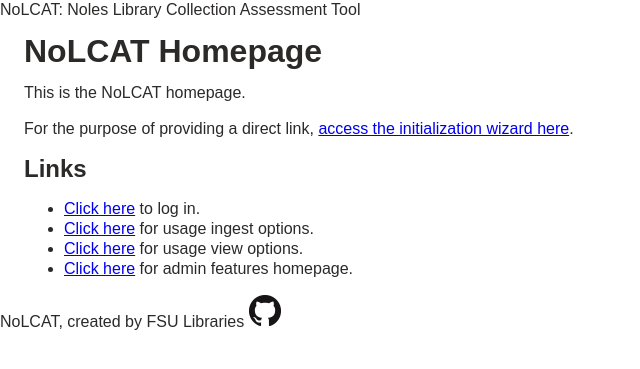
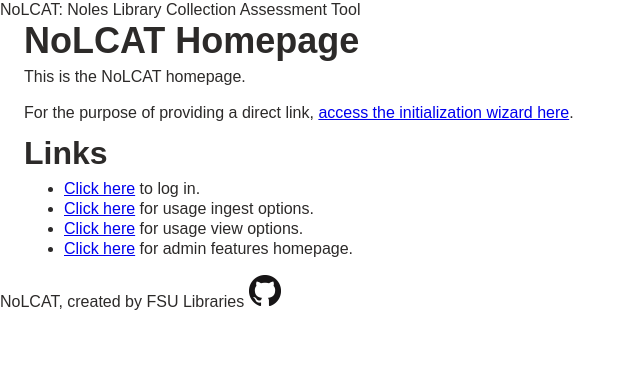
Before and after one commit to ereiskind/nolcat, a Flask app: page / in a window 1280 px wide. Shown: the top 369 px of the page, without its empty margins (0-640 px from the left). Run offline with Flask 3, Linux system fonts and the light colour scheme; parts of the project's set-up code (start-up, migrations or seed data) failed here and were passed over; some libraries are stand-ins or nearby versions.

Commit message:
Update heading CSS

```diff
--- a/nolcat/static/styles.css
+++ b/nolcat/static/styles.css
@@ -23,48 +23,34 @@ dd {
 
 
 /*** HEADINGS ***/
-h1, h2, h3, h4, h5, h6 {/*
+h1, h2, h3, h4, h5, h6 {
     font-family: inherit;
+    color: inherit;
     font-weight: 800;
-    line-height: 1.1;
-    color: inherit;
-    font-family: acumin-pro-condensed, "Arial", sans-serif;
-*/}
-main  h2, main  h3, main  h4, main  h5, main  h6 {/*
-    line-height: 1.1;
-    margin-top: 0.5em;
-*/}
-h1, h2, h3 {/*
-    margin-top: 28px;
-    margin-bottom: 14px;
-*/}
-h4, h5, h6 {/*
-    margin-top: 14px;
-    margin-bottom: 14px; /* margin-bottom: 7px */
-*/}
-h5, h6 {/*
+    margin-top: 1.25rem;
+    margin-bottom: 0.875rem;
+}
+h1 {
+    font-size: 2.25rem;
+    margin-top: 0.67rem;
+}
+h2 {
+    font-size: 2rem;
+}
+h3 {
+    font-size: 1.75rem;
+}
+h4 {
+    font-size: 1.5rem;
+}
+h5 {
+    font-size: 1.25rem;
     text-transform: uppercase;
-*/}
-
-h1 {/*
-    font-size: 2em; /* font-size: 51px; *\
-    margin: 0.67em 0;
-*/}
-h2 {/*
-    font-size: 37px;
-*/}
-h3 {/*
-    font-size: 29px;
-*/}
-h4 {/*
-    font-size: 22px;
-*/}
-h5 {/*
-    font-size: 22px;
-*/}
-h6 {/*
-    font-size: 16px;
-*/}
+}
+h6 {
+    font-size: 1rem;
+    text-transform: uppercase;
+}
 
 
 /*** LINKS ***/
```
